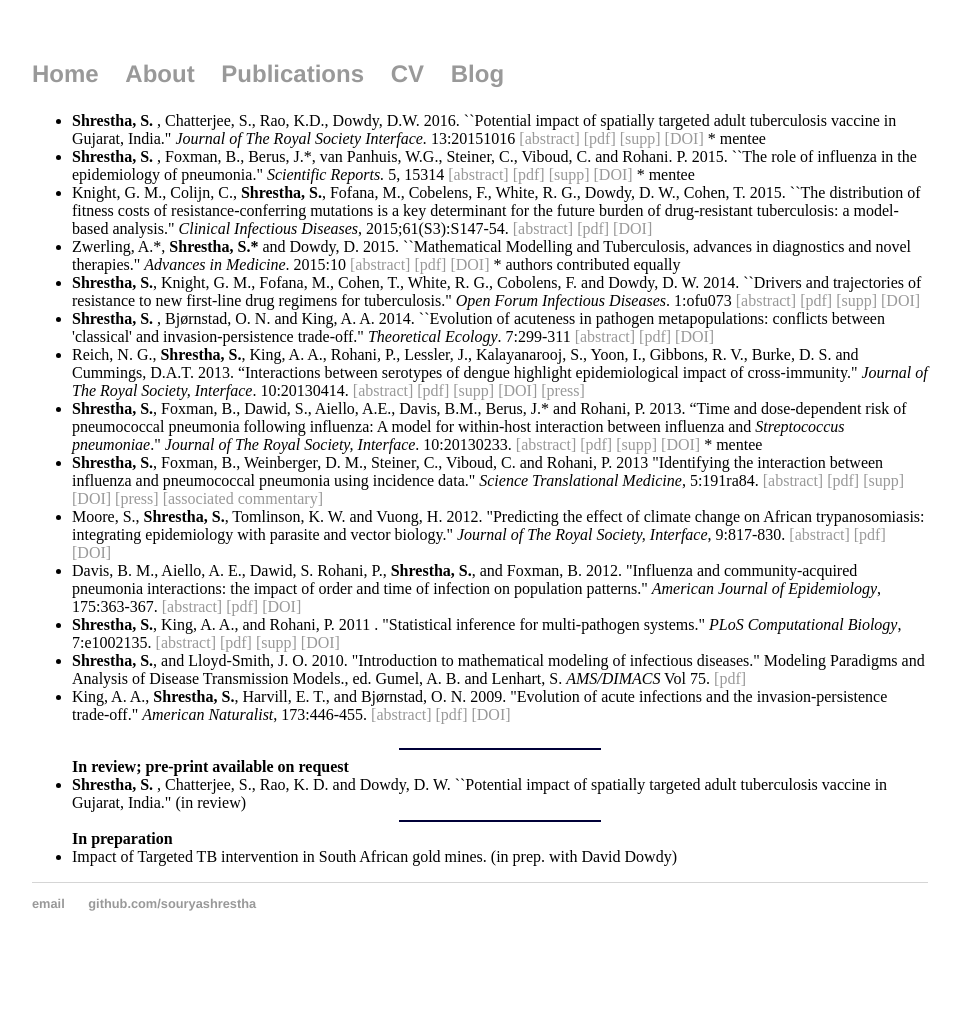
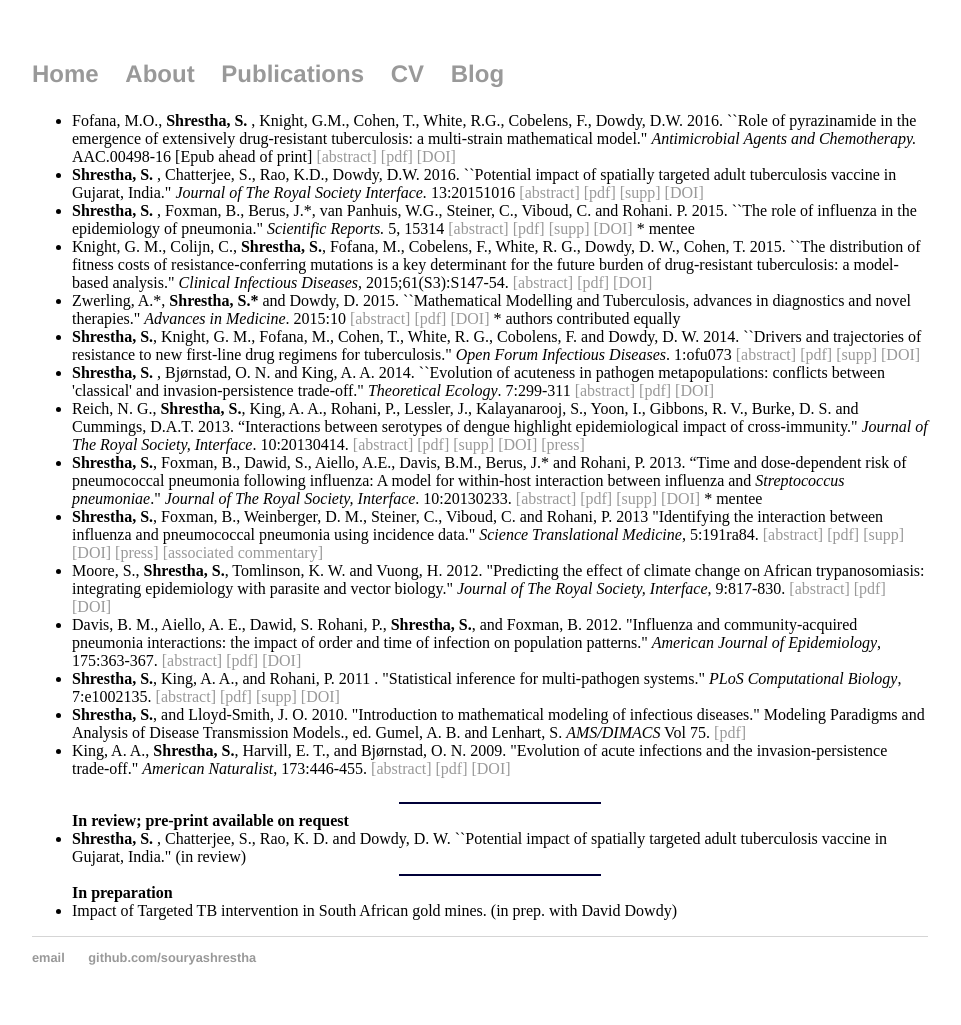
Before and after one commit to souryashrestha/souryashrestha.github.io, a Jekyll site: the page built from publications/index.html, in a window 1280 px wide. Shown: the whole page, without its empty margins (160-1121 px from the left). Built offline with Jekyll 4.4.1, drawn with Linux system fonts in a browser that asks for light colours; before the commit the page ends 971 px from its top, so only the background shows below that.

Commit message:
Update index.html

```diff
--- a/publications/index.html
+++ b/publications/index.html
@@ -6,12 +6,16 @@ title: Sourya Shrestha
 
 <ul>
 <p>
-<li> <b> Shrestha, S. </b> , Chatterjee, S., Rao, K.D., Dowdy, D.W. 2016. ``Potential impact of spatially targeted adult tuberculosis vaccine in Gujarat, India." <i> Journal of The Royal Society Interface. </i> 13:20151016
+<li> Fofana, M.O.,<b> Shrestha, S. </b>, Knight, G.M., Cohen, T., White, R.G., Cobelens, F., Dowdy, D.W. 2016. ``Role of pyrazinamide in the emergence of extensively drug-resistant tuberculosis: a multi-strain mathematical model." <i> Antimicrobial Agents and Chemotherapy. </i> AAC.00498-16 [Epub ahead of print]
+<a style="text-decoration:none" href="abstracts/abstract_Shrestha2016.html" target="mainFrame">[abstract]</a>
+<a style="text-decoration:none" href="Fofana2016.pdf" target="mainFrame">[pdf]</a>
+<a style="text-decoration:none" href="http://dx.doi.org/10.1128/AAC.00498-16"  target="_blank">[DOI]</a>
+
+	<li> <b> Shrestha, S. </b>, Chatterjee, S., Rao, K.D., Dowdy, D.W. 2016. ``Potential impact of spatially targeted adult tuberculosis vaccine in Gujarat, India." <i> Journal of The Royal Society Interface. </i> 13:20151016
 <a style="text-decoration:none" href="abstracts/abstract_Shrestha2016.html" target="mainFrame">[abstract]</a>
 <a style="text-decoration:none" href="Shrestha2016.pdf" target="mainFrame">[pdf]</a>
 <a style="text-decoration:none" href="Shrestha2016_supp.pdf" target="mainFrame">[supp]</a>
 <a style="text-decoration:none" href="http://dx.doi.org/10.1098/rsif.2015.1016"  target="_blank">[DOI]</a>
-* mentee
 
 	<li> <b> Shrestha, S. </b> , Foxman, B., Berus, J.*, van Panhuis, W.G., Steiner, C., Viboud, C. and Rohani. P. 2015. ``The role of influenza in the epidemiology of pneumonia." <i> Scientific Reports. </i> 5, 15314
 <a style="text-decoration:none" href="abstracts/abstract_Shrestha2015.html" target="mainFrame">[abstract]</a>
```
